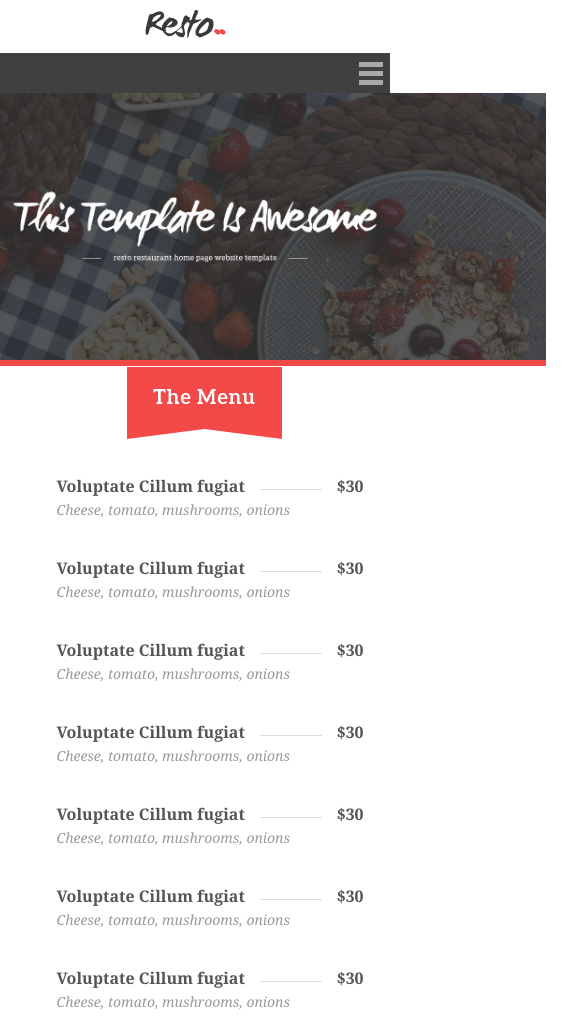
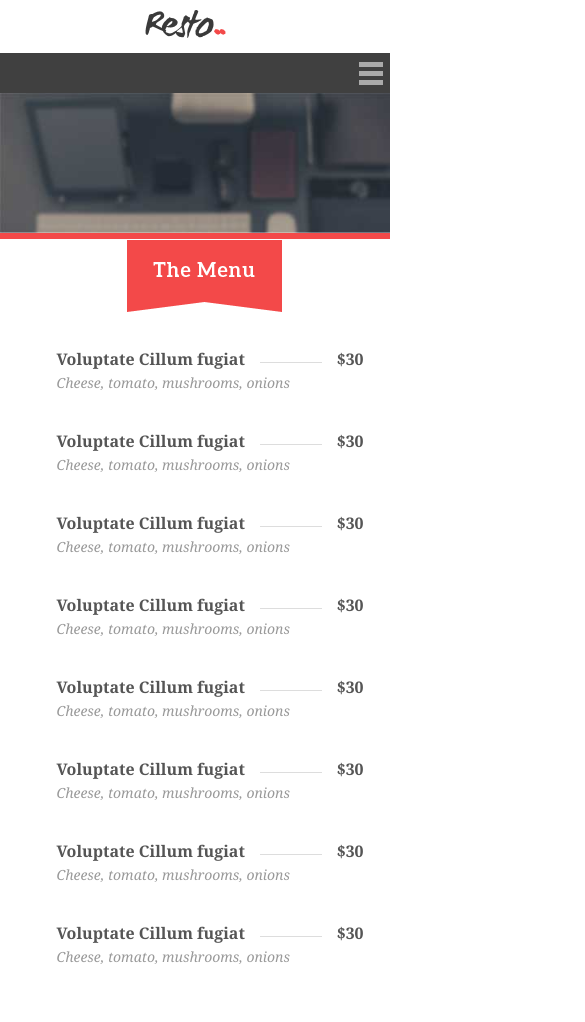
Before and after one commit to josewhitetower/JavaScriptES6, a plain HTML site: page psd-to-wp-master/index.html in a window 390 px wide. Shown: the top 1022 px of the page, 585 px wide, since content can reach past the window. Drawn offline with nearby package versions, Linux system fonts and the light colour scheme.

Commit message:
Responsive Images & Polyfills

```diff
--- a/psd-to-wp-master/index.html
+++ b/psd-to-wp-master/index.html
@@ -6,6 +6,11 @@
     <meta name="viewport" content="width=device-width, initial-scale=1.0">
     <title>Resto</title>
     <link href="style.css" type="text/css" rel="stylesheet">
+    <script>
+        // Picture element HTML5 shiv
+        document.createElement("picture");
+    </script>
+    <script src="https://cdn.rawgit.com/scottjehl/picturefill/3.0.2/dist/picturefill.js" async></script>
 </head>
 
 <body>
@@ -30,7 +35,11 @@
     <!-- Start homepage content -->
 
     <div id="main-banner">
-        <img src="images/banner.jpg" alt="Welcome to Resto">
+        <picture>
+            <source srcset="images/banner-s.jpg" media="(max-width:480px)">
+            <source srcset="images/banner-m.jpg" media="(max-width:768px)">
+            <img srcset="images/banner.jpg" alt="pic">
+        </picture>
     </div>
 
     <div class="wrapper">
--- a/psd-to-wp-master/style.css
+++ b/psd-to-wp-master/style.css
@@ -263,9 +263,4 @@ footer a {
         width: 96%;
         margin: 30px 2% !important;
     }
-    #main-banner img {
-        position: relative;
-        width: 180%;
-        left: -40%;
-    }
 }
```
